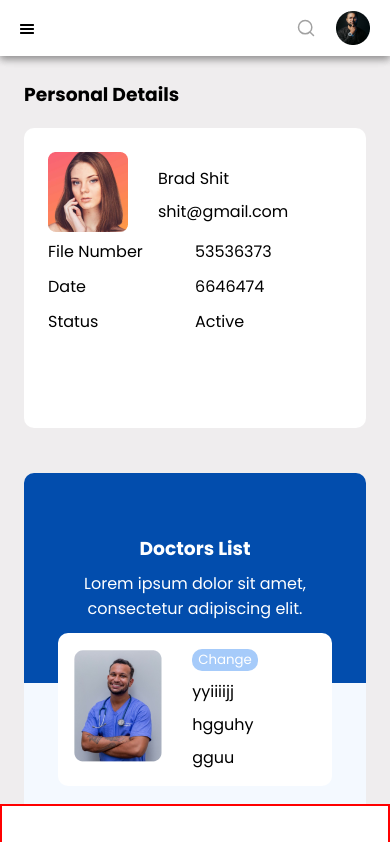
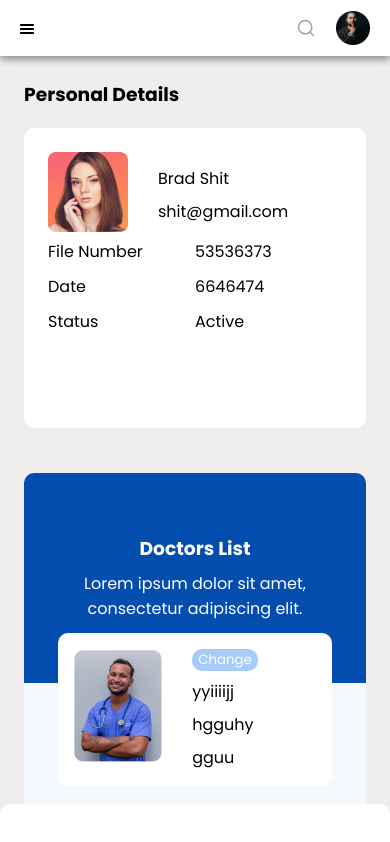
Before and after one commit to harzyz/Kluster-Health-Frontend, a React (Create React App) app: page /pdashboard in a window 390 px wide. Shown: the top 842 px of the page. Built offline with nearby package versions, Linux system fonts and the light colour scheme.

Commit message:
first commit

```diff
--- a/src/pages/doctorspages/Dashboardpage.module.css
+++ b/src/pages/doctorspages/Dashboardpage.module.css
@@ -23,11 +23,13 @@
   .navbardown{
     display: flex;
     width: 100%;
-    border: 2px solid red;
+    /* border: 2px solid red; */
     height: 40px;
+    border-radius: 10px 10px 0 0;
     background-color: #fff;
     position: fixed ;
     bottom: 0;
   }
 
+
 }
```
